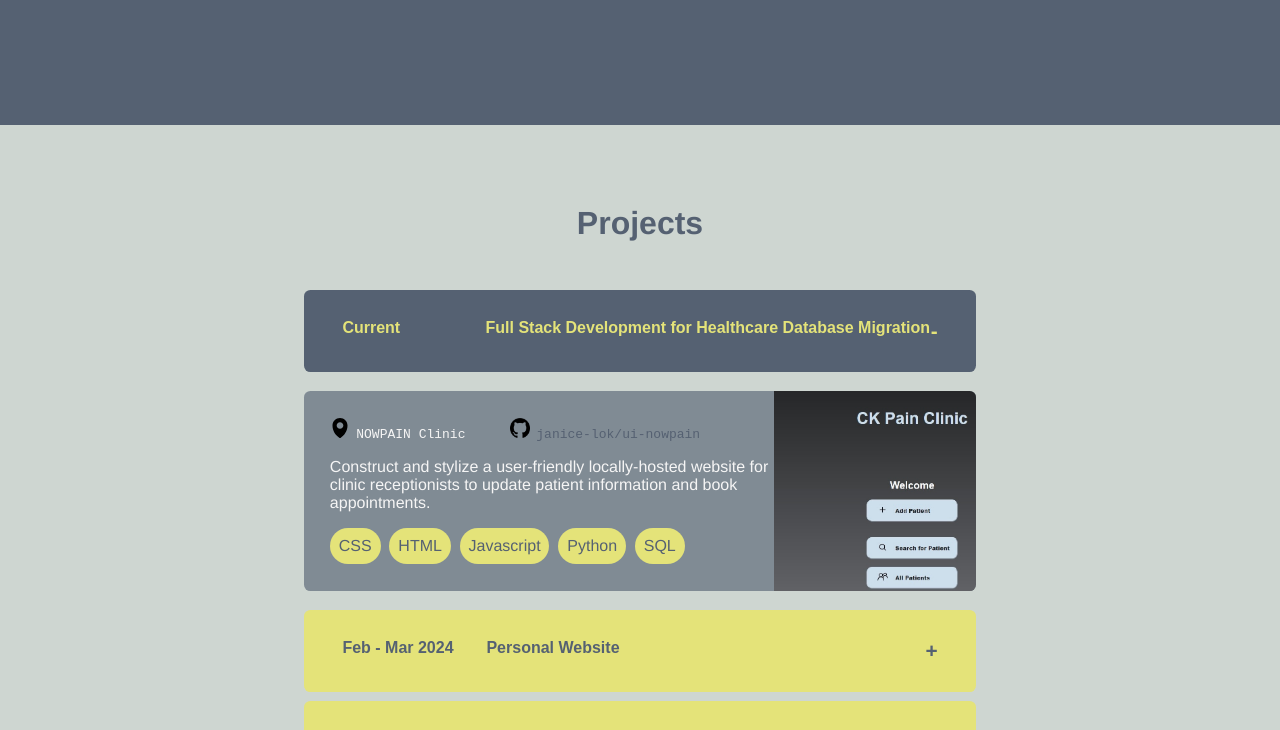
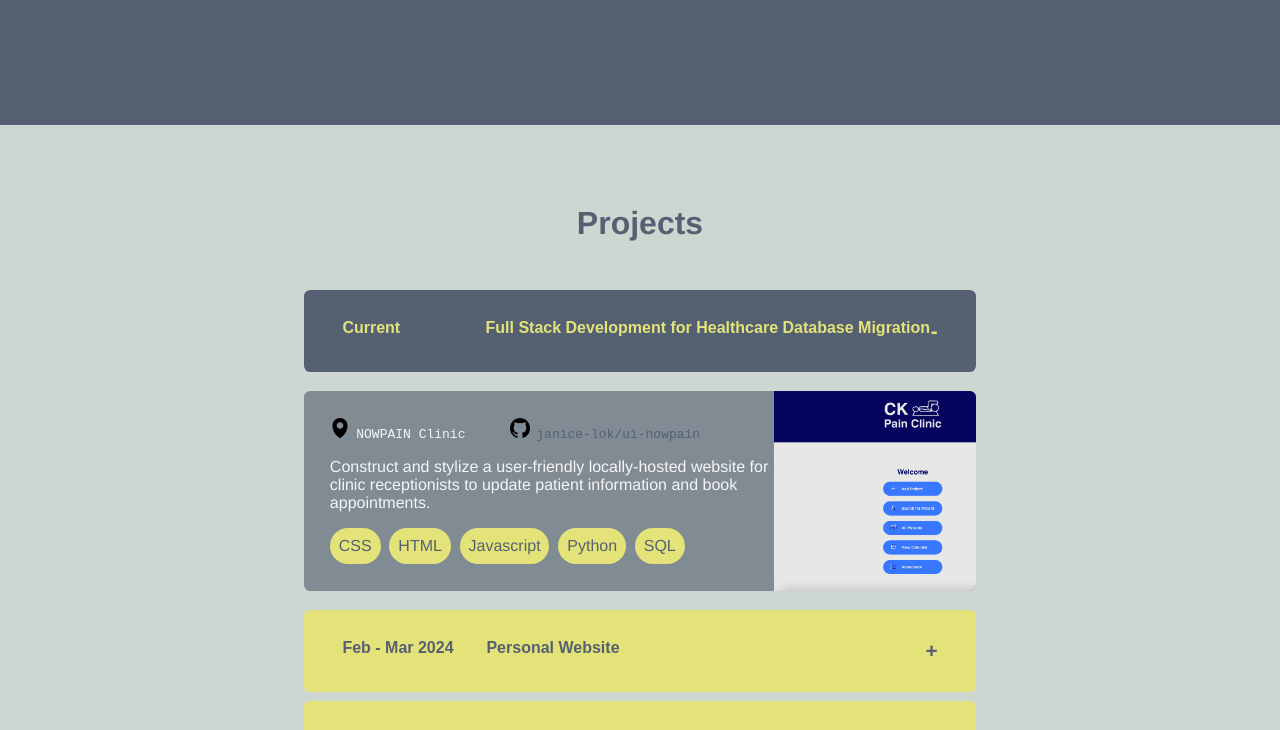
Before and after one commit to janice-lok/janice-lok.github.io, a plain HTML site: page index.html in a window 1280 px wide. Both pictures are taken after a click on the button 640 px from the left and 1005 px from the top of the page. Shown: the part 675-1405 px from the top of the page. Drawn offline with Linux system fonts and the light colour scheme.

Commit message:
Add files via upload

```diff
--- a/index.html
+++ b/index.html
@@ -67,7 +67,7 @@
                         </div>
 
                         <div class="content-img-container">
-                            <img src="project-1.jpg" class="content-img">
+                            <img src="project-1.png" class="content-img">
                         </div>
                     </div>
                 </div>
```
Also changed, not shown: project-1.png (added).
